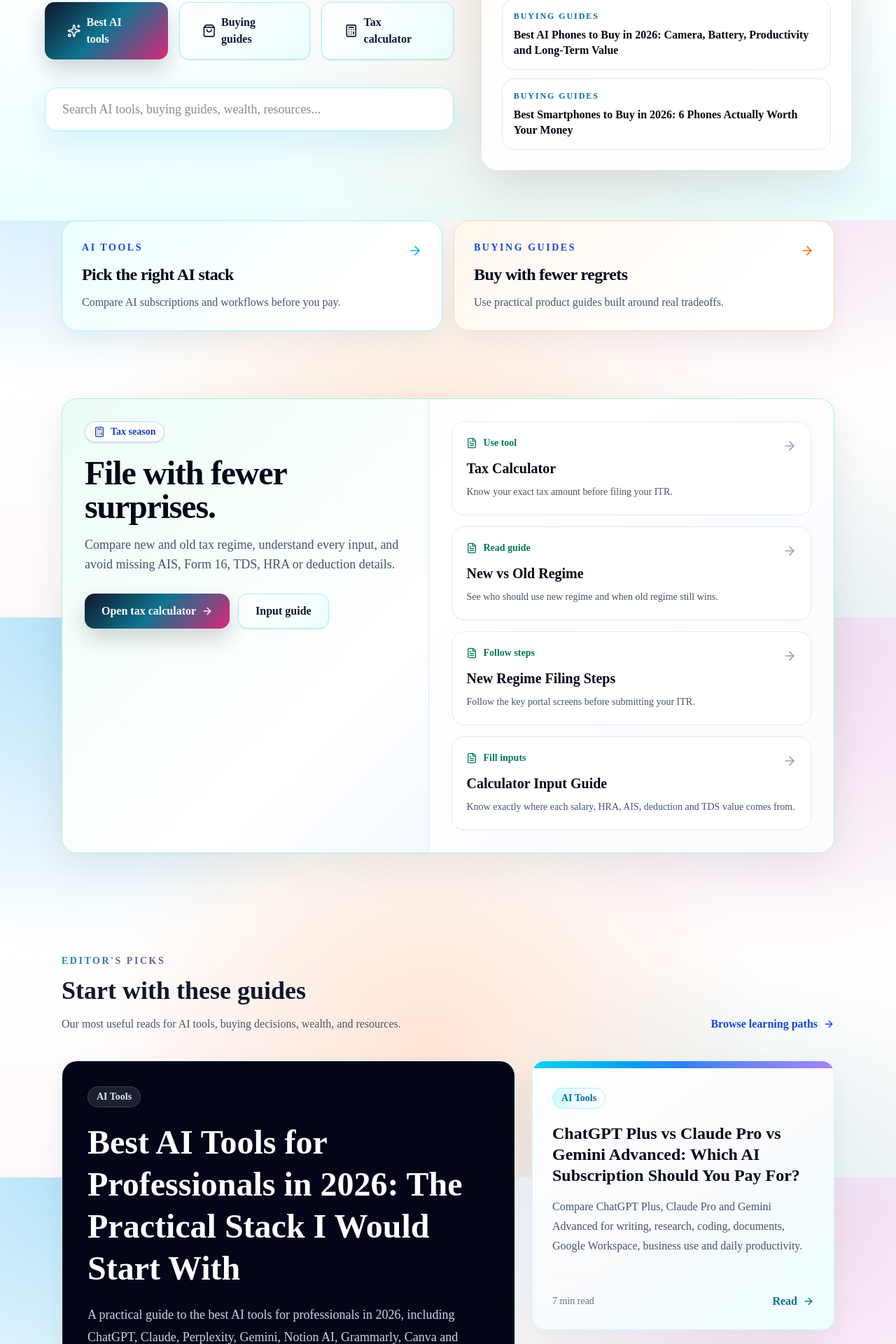
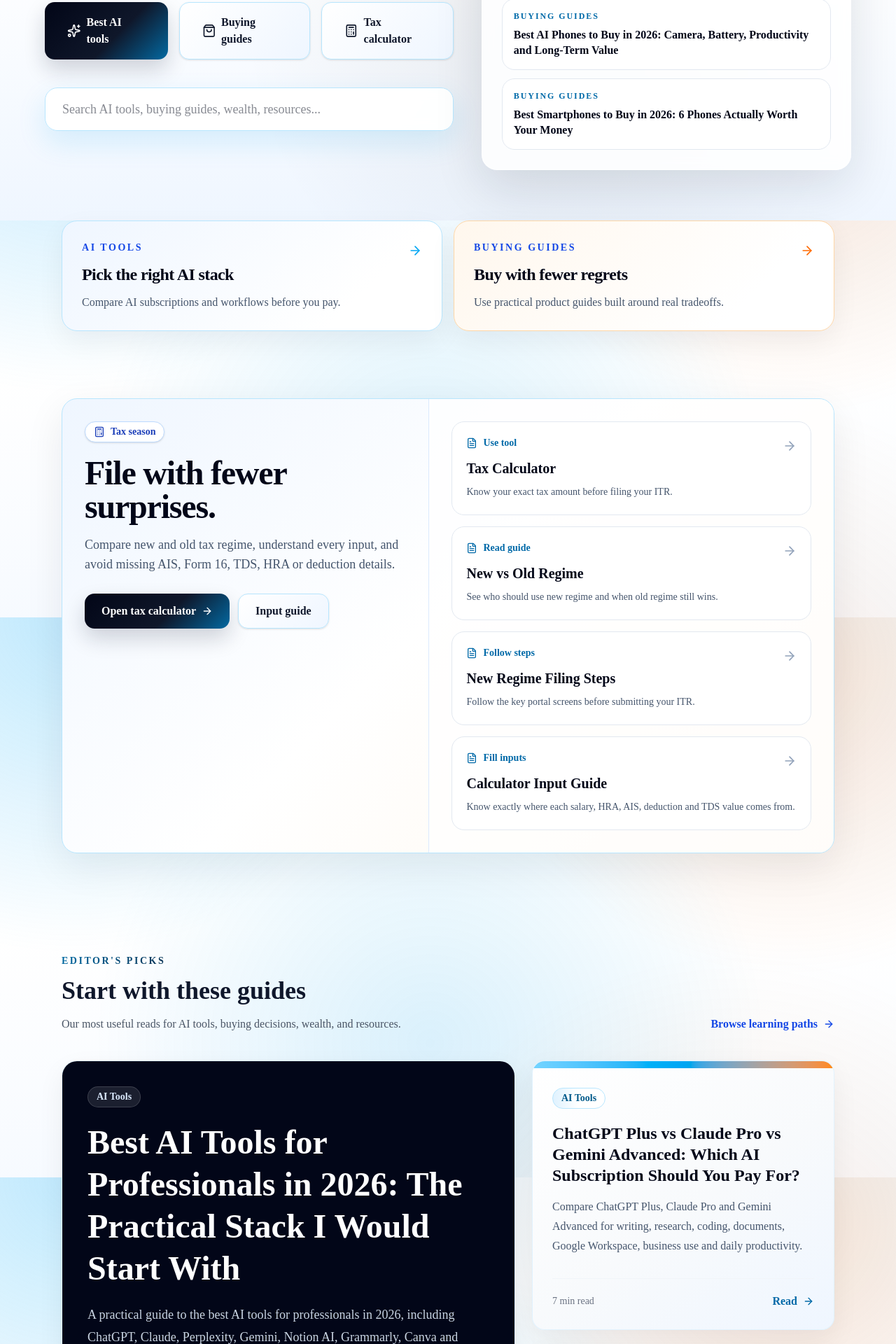
Before and after one commit to venkadfm/universal-space, a Next.js app: page / in a window 1280 px wide. Shown: the part 718-2638 px from the top of the page at 70% size. Built offline with nearby package versions, Linux system fonts and the light colour scheme.

Commit message:
Retheme site with blue orange black palette

```diff
--- a/src/app/components/Articlecard.tsx
+++ b/src/app/components/Articlecard.tsx
@@ -18,16 +18,16 @@ export default function ArticleCard({
 }: ArticleCardProps) {
   const categoryAccent =
     category === "Buying Guides"
-      ? "from-orange-100 via-amber-50 to-white text-orange-700 border-orange-200"
+      ? "from-orange-100 via-white to-white text-orange-700 border-orange-200"
       : category === "Wealth"
-        ? "from-emerald-100 via-teal-50 to-white text-emerald-700 border-emerald-200"
-        : "from-cyan-100 via-sky-50 to-white text-cyan-700 border-cyan-200";
+        ? "from-sky-100 via-white to-white text-sky-800 border-sky-200"
+        : "from-sky-100 via-white to-white text-sky-800 border-sky-200";
   const topBar =
     category === "Buying Guides"
-      ? "from-orange-400 via-pink-400 to-amber-300"
+      ? "from-orange-400 via-orange-500 to-slate-950"
       : category === "Wealth"
-        ? "from-emerald-400 via-teal-400 to-cyan-300"
-        : "from-cyan-400 via-blue-500 to-violet-400";
+        ? "from-sky-300 via-sky-500 to-slate-950"
+        : "from-sky-300 via-sky-500 to-orange-400";
 
   return (
     <Link href={link} className="group block">
@@ -41,7 +41,7 @@ export default function ArticleCard({
         </div>
 
         {/* Title */}
-        <h3 className="mt-5 text-xl font-black leading-tight text-slate-950 transition-colors group-hover:text-cyan-700 md:text-2xl">
+        <h3 className="mt-5 text-xl font-black leading-tight text-slate-950 transition-colors group-hover:text-orange-700 md:text-2xl">
           {title}
         </h3>
 
@@ -57,7 +57,7 @@ export default function ArticleCard({
             {readTime}
           </span>
 
-          <span className="inline-flex items-center gap-2 font-semibold text-cyan-700 transition-transform group-hover:translate-x-1">
+          <span className="inline-flex items-center gap-2 font-semibold text-sky-700 transition-transform group-hover:translate-x-1 group-hover:text-orange-700">
             Read <ArrowRight className="size-4" />
           </span>
 
--- a/src/app/components/CategoryCard.tsx
+++ b/src/app/components/CategoryCard.tsx
@@ -16,25 +16,25 @@ export default function CategoryCard({
   const accent =
     title === "AI"
       ? {
-          border: "hover:border-cyan-200",
-          icon: "bg-[linear-gradient(135deg,#0891b2,#2563eb)]",
-          glow: "bg-cyan-400/15",
+          border: "hover:border-sky-200",
+          icon: "bg-[linear-gradient(135deg,#38bdf8,#0f172a)]",
+          glow: "bg-sky-400/15",
         }
       : title === "Wealth"
         ? {
-            border: "hover:border-emerald-200",
-            icon: "bg-[linear-gradient(135deg,#059669,#84cc16)]",
-            glow: "bg-emerald-400/15",
+            border: "hover:border-sky-200",
+            icon: "bg-[linear-gradient(135deg,#0284c7,#0f172a)]",
+            glow: "bg-sky-400/15",
           }
         : title === "Business"
           ? {
-              border: "hover:border-pink-200",
-              icon: "bg-[linear-gradient(135deg,#db2777,#f97316)]",
-              glow: "bg-pink-400/15",
+              border: "hover:border-orange-200",
+              icon: "bg-[linear-gradient(135deg,#0f172a,#f97316)]",
+              glow: "bg-orange-400/15",
             }
           : {
               border: "hover:border-orange-200",
-              icon: "bg-[linear-gradient(135deg,#ea580c,#facc15)]",
+              icon: "bg-[linear-gradient(135deg,#f97316,#0f172a)]",
               glow: "bg-orange-400/15",
             };
 
--- a/src/app/components/Footer.tsx
+++ b/src/app/components/Footer.tsx
@@ -71,7 +71,7 @@ export default function Footer() {
                 <Link
                   key={link.href}
                   href={link.href}
-                  className="block text-slate-400 transition hover:text-cyan-200"
+                  className="block text-slate-400 transition hover:text-orange-200"
                 >
                   {link.label}
                 </Link>
--- a/src/app/components/SearchBar.tsx
+++ b/src/app/components/SearchBar.tsx
@@ -36,19 +36,19 @@ export default function SearchBar({ articles }: SearchBarProps) {
         value={query}
         onChange={(event) => setQuery(event.target.value)}
         placeholder="Search AI tools, buying guides, wealth, resources..."
-        className="w-full rounded-2xl border border-cyan-200 bg-white/95 px-6 py-4 text-base shadow-[0_16px_40px_rgba(14,165,233,0.14)] backdrop-blur focus:border-pink-300 focus:outline-none focus:ring-4 focus:ring-pink-100 md:text-lg"
+        className="w-full rounded-2xl border border-sky-200 bg-white/95 px-6 py-4 text-base shadow-[0_16px_40px_rgba(14,165,233,0.14)] backdrop-blur focus:border-orange-300 focus:outline-none focus:ring-4 focus:ring-orange-100 md:text-lg"
       />
 
       {matches.length > 0 && (
-        <div className="absolute left-0 right-0 top-full z-20 mt-3 overflow-hidden rounded-2xl border border-cyan-100 bg-white text-left shadow-[0_22px_55px_rgba(15,23,42,0.14)]">
+        <div className="absolute left-0 right-0 top-full z-20 mt-3 overflow-hidden rounded-2xl border border-sky-100 bg-white text-left shadow-[0_22px_55px_rgba(15,23,42,0.14)]">
           <div className="h-1.5 rainbow-rule" />
           {matches.map((article) => (
             <Link
               key={article.slug}
               href={`/articles/${article.slug}`}
-              className="block border-b border-slate-100 px-5 py-4 last:border-b-0 hover:bg-cyan-50/60"
+              className="block border-b border-slate-100 px-5 py-4 last:border-b-0 hover:bg-sky-50/70"
             >
-              <span className="block text-xs font-bold uppercase tracking-wide text-cyan-700">
+              <span className="block text-xs font-bold uppercase tracking-wide text-sky-700">
                 {article.category}
               </span>
               <span className="mt-1 block font-semibold text-slate-950">
--- a/src/app/globals.css
+++ b/src/app/globals.css
@@ -12,12 +12,11 @@ body {
   margin: 0;
   color: #111827;
   background:
-    radial-gradient(circle at 8% 0%, rgb(14 165 233 / 26%), transparent 30rem),
-    radial-gradient(circle at 88% 8%, rgb(244 114 182 / 24%), transparent 28rem),
-    radial-gradient(circle at 48% 38rem, rgb(249 115 22 / 17%), transparent 30rem),
-    radial-gradient(circle at 82% 62rem, rgb(20 184 166 / 18%), transparent 32rem),
-    radial-gradient(circle at 18% 96rem, rgb(168 85 247 / 12%), transparent 30rem),
-    linear-gradient(180deg, #f0f9ff 0%, #ffffff 28rem, #fdf2f8 70rem, #fff7ed 104rem, #f8fafc 100%);
+    radial-gradient(circle at 8% 0%, rgb(56 189 248 / 26%), transparent 30rem),
+    radial-gradient(circle at 88% 8%, rgb(249 115 22 / 18%), transparent 28rem),
+    radial-gradient(circle at 48% 38rem, rgb(14 165 233 / 14%), transparent 30rem),
+    radial-gradient(circle at 82% 62rem, rgb(251 146 60 / 14%), transparent 32rem),
+    linear-gradient(180deg, #f0f9ff 0%, #ffffff 28rem, #eff6ff 70rem, #fff7ed 104rem, #f8fafc 100%);
 }
 
 @theme inline {
@@ -146,35 +145,35 @@ body {
 
 @layer components {
   .premium-surface {
-    @apply border border-cyan-100/90 bg-white/92 shadow-[0_18px_55px_rgba(15,23,42,0.08)] backdrop-blur;
+    @apply border border-sky-100/90 bg-white/92 shadow-[0_18px_55px_rgba(15,23,42,0.08)] backdrop-blur;
   }
 
   .premium-card {
-    @apply border border-cyan-100/90 bg-[linear-gradient(145deg,#ffffff_0%,#f8fafc_54%,#ecfeff_100%)] shadow-[0_14px_38px_rgba(15,23,42,0.06)] transition-all duration-300;
+    @apply border border-sky-100/90 bg-[linear-gradient(145deg,#ffffff_0%,#f8fafc_54%,#eff6ff_100%)] shadow-[0_14px_38px_rgba(15,23,42,0.06)] transition-all duration-300;
   }
 
   .premium-card-hover {
-    @apply hover:-translate-y-1 hover:border-pink-200 hover:shadow-[0_22px_60px_rgba(15,23,42,0.11)];
+    @apply hover:-translate-y-1 hover:border-orange-200 hover:shadow-[0_22px_60px_rgba(15,23,42,0.11)];
   }
 
   .brand-button {
-    @apply bg-[linear-gradient(135deg,#0f172a_0%,#0e7490_48%,#db2777_100%)] text-white shadow-[0_14px_30px_rgba(15,23,42,0.18)] transition hover:-translate-y-0.5 hover:shadow-[0_18px_36px_rgba(219,39,119,0.24)];
+    @apply bg-[linear-gradient(135deg,#020617_0%,#0f172a_58%,#0369a1_100%)] text-white shadow-[0_14px_30px_rgba(15,23,42,0.18)] transition hover:-translate-y-0.5 hover:shadow-[0_18px_36px_rgba(3,105,161,0.24)];
   }
 
   .brand-button-secondary {
-    @apply border border-cyan-200 bg-[linear-gradient(135deg,#ffffff_0%,#ecfeff_100%)] text-slate-900 shadow-sm transition hover:-translate-y-0.5 hover:border-pink-200 hover:bg-pink-50;
+    @apply border border-sky-200 bg-[linear-gradient(135deg,#ffffff_0%,#eff6ff_100%)] text-slate-900 shadow-sm transition hover:-translate-y-0.5 hover:border-orange-200 hover:bg-orange-50;
   }
 
   .section-eyebrow {
-    @apply bg-[linear-gradient(90deg,#0891b2,#db2777,#ea580c)] bg-clip-text text-sm font-bold uppercase tracking-[0.18em] text-transparent;
+    @apply bg-[linear-gradient(90deg,#0369a1,#0f172a,#ea580c)] bg-clip-text text-sm font-bold uppercase tracking-[0.18em] text-transparent;
   }
 
   .color-band {
-    @apply border-y border-slate-200/80 bg-[linear-gradient(135deg,#ecfeff_0%,#fdf2f8_44%,#fff7ed_72%,#ecfdf5_100%)];
+    @apply border-y border-slate-200/80 bg-[linear-gradient(135deg,#eff6ff_0%,#ffffff_42%,#fff7ed_100%)];
   }
 
   .rainbow-rule {
-    @apply bg-[linear-gradient(90deg,#06b6d4,#8b5cf6,#ec4899,#f97316,#22c55e)];
+    @apply bg-[linear-gradient(90deg,#38bdf8,#0f172a,#f97316)];
   }
 
   .article-prose {
--- a/src/app/page.tsx
+++ b/src/app/page.tsx
@@ -72,11 +72,11 @@ export default function Home() {
     <main className="min-h-screen">
       {/* Hero */}
       <section className="relative overflow-hidden px-5 pb-12 pt-12 md:px-6 md:pb-18 md:pt-20">
-        <div className="absolute inset-0 -z-10 bg-[radial-gradient(circle_at_12%_10%,rgba(14,165,233,0.18),transparent_27rem),radial-gradient(circle_at_88%_8%,rgba(244,114,182,0.16),transparent_25rem),radial-gradient(circle_at_62%_70%,rgba(249,115,22,0.10),transparent_28rem),linear-gradient(180deg,#f8fafc_0%,#ffffff_58%,#ecfeff_100%)]" />
+        <div className="absolute inset-0 -z-10 bg-[radial-gradient(circle_at_12%_10%,rgba(56,189,248,0.24),transparent_27rem),radial-gradient(circle_at_88%_8%,rgba(249,115,22,0.16),transparent_25rem),radial-gradient(circle_at_62%_70%,rgba(15,23,42,0.07),transparent_28rem),linear-gradient(180deg,#f0f9ff_0%,#ffffff_58%,#eff6ff_100%)]" />
 
         <div className="mx-auto grid max-w-6xl gap-10 lg:grid-cols-[1.05fr_0.95fr] lg:items-center">
           <div className="text-center lg:text-left">
-            <div className="mb-6 inline-flex rounded-full border border-cyan-200/70 bg-white/85 px-4 py-2 text-xs font-semibold text-cyan-800 shadow-sm backdrop-blur md:text-sm">
+            <div className="mb-6 inline-flex rounded-full border border-sky-200/70 bg-white/85 px-4 py-2 text-xs font-semibold text-sky-800 shadow-sm backdrop-blur md:text-sm">
               AI tools, buying guides, money decisions, and useful calculators
             </div>
 
@@ -125,14 +125,14 @@ export default function Home() {
             <div className="rounded-2xl bg-slate-950 p-6 text-white">
               <div className="flex items-center justify-between gap-4">
                 <div>
-                  <p className="text-xs font-bold uppercase tracking-[0.18em] text-cyan-200">
+                  <p className="text-xs font-bold uppercase tracking-[0.18em] text-sky-200">
                     High-intent guide
                   </p>
                   <h2 className="mt-3 text-2xl font-black leading-tight md:text-4xl">
                     {leadArticle?.title ?? "Start with practical guides"}
                   </h2>
                 </div>
-                <TrendingUp className="size-8 shrink-0 text-pink-300" />
+                <TrendingUp className="size-8 shrink-0 text-orange-300" />
               </div>
               <p className="mt-4 text-sm leading-6 text-slate-300 md:text-base">
                 {leadArticle?.description ??
@@ -141,7 +141,7 @@ export default function Home() {
               {leadArticle && (
                 <Link
                   href={`/articles/${leadArticle.slug}`}
-                  className="mt-6 inline-flex items-center gap-2 rounded-xl bg-white px-5 py-3 font-bold text-slate-950 transition hover:-translate-y-0.5 hover:bg-cyan-50"
+                  className="mt-6 inline-flex items-center gap-2 rounded-xl bg-white px-5 py-3 font-bold text-slate-950 transition hover:-translate-y-0.5 hover:bg-orange-50"
                 >
                   Read the guide
                   <ArrowRight className="size-4" />
@@ -154,9 +154,9 @@ export default function Home() {
                 <Link
                   key={article.slug}
                   href={`/articles/${article.slug}`}
-                  className="group rounded-2xl border border-slate-200 bg-white p-4 transition hover:-translate-y-0.5 hover:border-cyan-200 hover:shadow-md"
+                  className="group rounded-2xl border border-slate-200 bg-white p-4 transition hover:-translate-y-0.5 hover:border-orange-200 hover:shadow-md"
                 >
-                  <p className="text-xs font-bold uppercase tracking-[0.16em] text-cyan-700">
+                  <p className="text-xs font-bold uppercase tracking-[0.16em] text-sky-700">
                     {article.category}
                   </p>
                   <p className="mt-2 font-bold leading-snug text-slate-950">
@@ -174,7 +174,7 @@ export default function Home() {
         <div className="grid gap-4 md:grid-cols-2">
           <Link
             href="/ai"
-            className="group rounded-3xl border border-cyan-200 bg-[linear-gradient(135deg,#ecfeff_0%,#ffffff_76%)] p-6 shadow-[0_14px_38px_rgba(15,23,42,0.06)] transition hover:-translate-y-0.5 hover:border-cyan-300 hover:shadow-[0_20px_50px_rgba(15,23,42,0.1)] md:p-7"
+            className="group rounded-3xl border border-sky-200 bg-[linear-gradient(135deg,#eff6ff_0%,#ffffff_76%)] p-6 shadow-[0_14px_38px_rgba(15,23,42,0.06)] transition hover:-translate-y-0.5 hover:border-sky-300 hover:shadow-[0_20px_50px_rgba(15,23,42,0.1)] md:p-7"
           >
             <div className="flex items-start justify-between gap-5">
               <div>
@@ -188,7 +188,7 @@ export default function Home() {
                   Compare AI subscriptions and workflows before you pay.
                 </p>
               </div>
-              <ArrowRight className="mt-1 size-5 text-cyan-500 transition group-hover:translate-x-1 group-hover:text-cyan-700" />
+              <ArrowRight className="mt-1 size-5 text-sky-500 transition group-hover:translate-x-1 group-hover:text-orange-700" />
             </div>
           </Link>
 
@@ -216,7 +216,7 @@ export default function Home() {
 
       {/* Tax Season Hub */}
       <section className="mx-auto max-w-6xl px-5 py-12 md:px-6 md:py-16">
-        <div className="overflow-hidden rounded-3xl border border-emerald-200 bg-[linear-gradient(135deg,#ecfdf5_0%,#ffffff_48%,#eff6ff_74%,#fdf2f8_100%)] shadow-[0_18px_55px_rgba(15,23,42,0.08)]">
+        <div className="overflow-hidden rounded-3xl border border-sky-200 bg-[linear-gradient(135deg,#eff6ff_0%,#ffffff_48%,#fff7ed_100%)] shadow-[0_18px_55px_rgba(15,23,42,0.08)]">
           <div className="grid gap-0 lg:grid-cols-[0.95fr_1.05fr]">
             <div className="p-6 md:p-8">
               <div className="inline-flex items-center gap-2 rounded-full border border-blue-200 bg-white px-3 py-1 text-sm font-bold text-blue-800 shadow-sm">
@@ -256,11 +256,11 @@ export default function Home() {
                 <Link
                   key={item.href}
                   href={item.href}
-                  className="group rounded-2xl border border-slate-200 bg-white p-5 transition hover:-translate-y-0.5 hover:border-emerald-200 hover:shadow-[0_14px_35px_rgba(15,23,42,0.08)]"
+                  className="group rounded-2xl border border-slate-200 bg-white p-5 transition hover:-translate-y-0.5 hover:border-orange-200 hover:shadow-[0_14px_35px_rgba(15,23,42,0.08)]"
                 >
                   <div className="flex items-start justify-between gap-4">
                     <div>
-                      <div className="flex items-center gap-2 text-sm font-bold text-emerald-700">
+                      <div className="flex items-center gap-2 text-sm font-bold text-sky-700">
                         <FileText className="size-4" />
                         {item.label}
                       </div>
@@ -268,7 +268,7 @@ export default function Home() {
                         {item.title}
                       </h3>
                     </div>
-                    <ArrowRight className="mt-1 size-5 text-slate-400 transition group-hover:translate-x-1 group-hover:text-emerald-700" />
+                    <ArrowRight className="mt-1 size-5 text-slate-400 transition group-hover:translate-x-1 group-hover:text-orange-700" />
                   </div>
                   <p className="mt-2 text-sm leading-6 text-slate-600">
                     {item.description}
```
Also changed, not shown: src/app/articles/[slug]/page.tsx (+12 -12 lines), src/app/components/Navbar.tsx (+5 -5 lines), src/components/article/ArticleCallouts.tsx (+4 -4 lines), src/components/article/ProductCard.tsx (+6 -6 lines).
